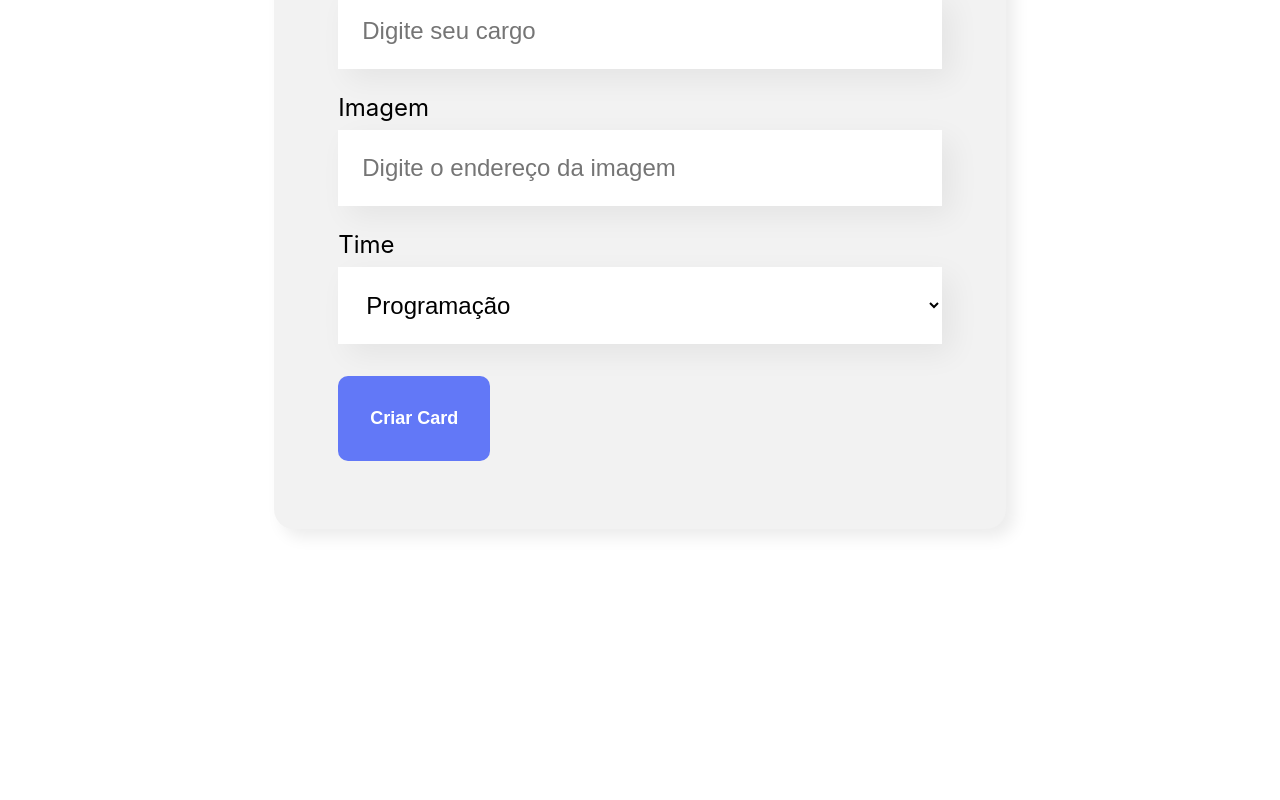
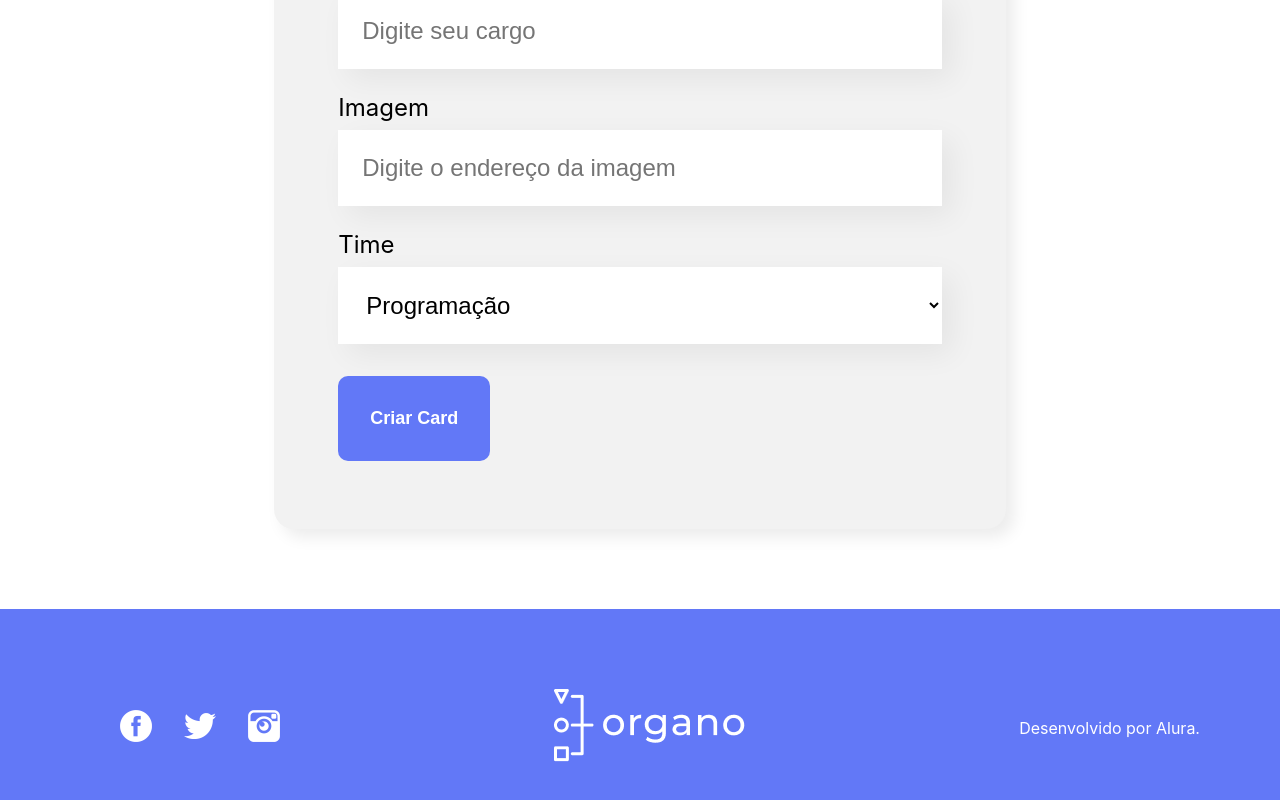
Before and after one commit to PedroHPAlmeida/organo-curso-react-alura, a React (Create React App) app: page / in a window 1280 px wide. Shown: the part 868-1668 px from the top of the page. Before the commit the page ends 1477 px from the top, so only its background shows below. Built offline with nearby package versions, Linux system fonts and the light colour scheme.

Commit message:
adicionando rodapé

```diff
--- a/src/App.js
+++ b/src/App.js
@@ -1,6 +1,7 @@
 import { useState } from 'react';
 import Banner from './componentes/Banner';
 import Formulario from './componentes/Formulario';
+import Rodape from './componentes/Rodape';
 import Time from './componentes/Time';
 
 function App() {
@@ -65,6 +66,7 @@ function App() {
           corSecundaria={time.corSecundaria}
           colaboradores={colaboradores.filter(colaborador => colaborador.time === time.nome)}
         />)}
+        <Rodape/>
     </div>
   );
 }
--- a/src/componentes/Formulario/index.js
+++ b/src/componentes/Formulario/index.js
@@ -19,10 +19,10 @@ const Formulario = (props) => {
             imagem,
             time
         });
-        // setNome('');
-        // setCargo('');
-        // setImagem('');
-        // setTime('');
+        setNome('');
+        setCargo('');
+        setImagem('');
+        setTime('');
     };
 
     return (
--- /dev/null
+++ b/src/componentes/Rodape/Rodape.css
@@ -0,0 +1,17 @@
+.footer {
+    background: #6278F7;
+    color: #FFF;
+    padding: 80px;
+    display: flex;
+    justify-content: space-between;
+    align-items: center;
+}
+
+.footer ul li {
+    display: inline-block;
+    margin-right: 32px;
+}
+
+.footer ul li:last-child {
+    margin-right: 0;
+}
--- /dev/null
+++ b/src/componentes/Rodape/index.js
@@ -0,0 +1,35 @@
+import './Rodape.css'
+
+const Rodape = () => {
+    return (<footer className="footer">
+        <section>
+            <ul>
+                <li>
+                    <a href="facebook.com" target="_blank">
+                        <img src="/imagens/fb.png" alt="" />
+                    </a>
+                </li>
+                <li>
+                    <a href="twitter.com" target="_blank">
+                        <img src="/imagens/tw.png" alt="" />
+                    </a>
+                </li>
+                <li>
+                    <a href="instagram.com" target="_blank">
+                        <img src="/imagens/ig.png" alt="" />
+                    </a>
+                </li>
+            </ul>
+        </section>
+        <section>
+            <img src="/imagens/logo.png" alt="" />
+        </section>
+        <section>
+            <p>
+                Desenvolvido por Alura.
+            </p>
+        </section>
+    </footer>)
+}
+
+export default Rodape;
```
Also changed, not shown: public/logo192.png (deleted), public/logo512.png (deleted).
